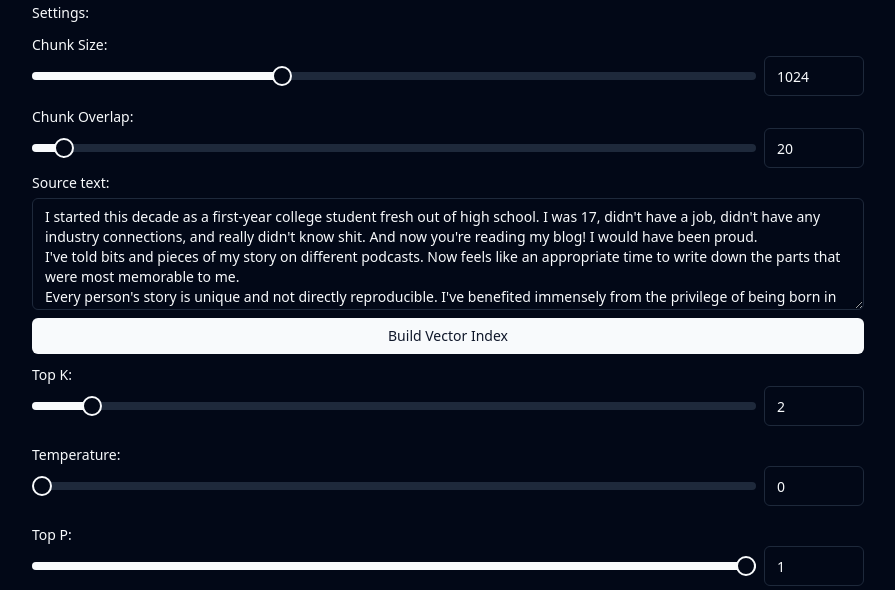
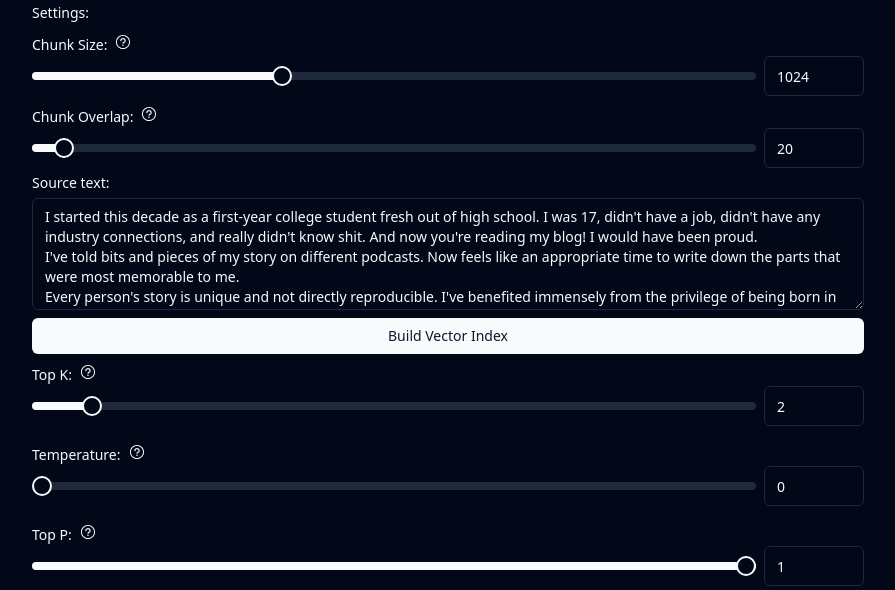
Before and after one commit to run-llama/ts-playground, a Next.js app: page / in a window 1280 px wide. Shown: the top 590 px of the page, without its empty margins (192-1087 px from the left). Built offline with nearby package versions, Linux system fonts and the light colour scheme.

Commit message:
Update linkedslider.tsx

```diff
--- a/components/ui/linkedslider.tsx
+++ b/components/ui/linkedslider.tsx
@@ -45,9 +45,7 @@ const LinkedSlider = ({
         <Label htmlFor={inputId}>{label}</Label>
         <Popover>
           <PopoverTrigger>
-            {/* <Button variant="ghost" size="icon">
-              <QuestionMarkCircledIcon className="h-4 w-4" />
-            </Button> */}
+            <QuestionMarkCircledIcon className="h-4 w-4" />
           </PopoverTrigger>
           <PopoverContent>{description}</PopoverContent>
         </Popover>
```
